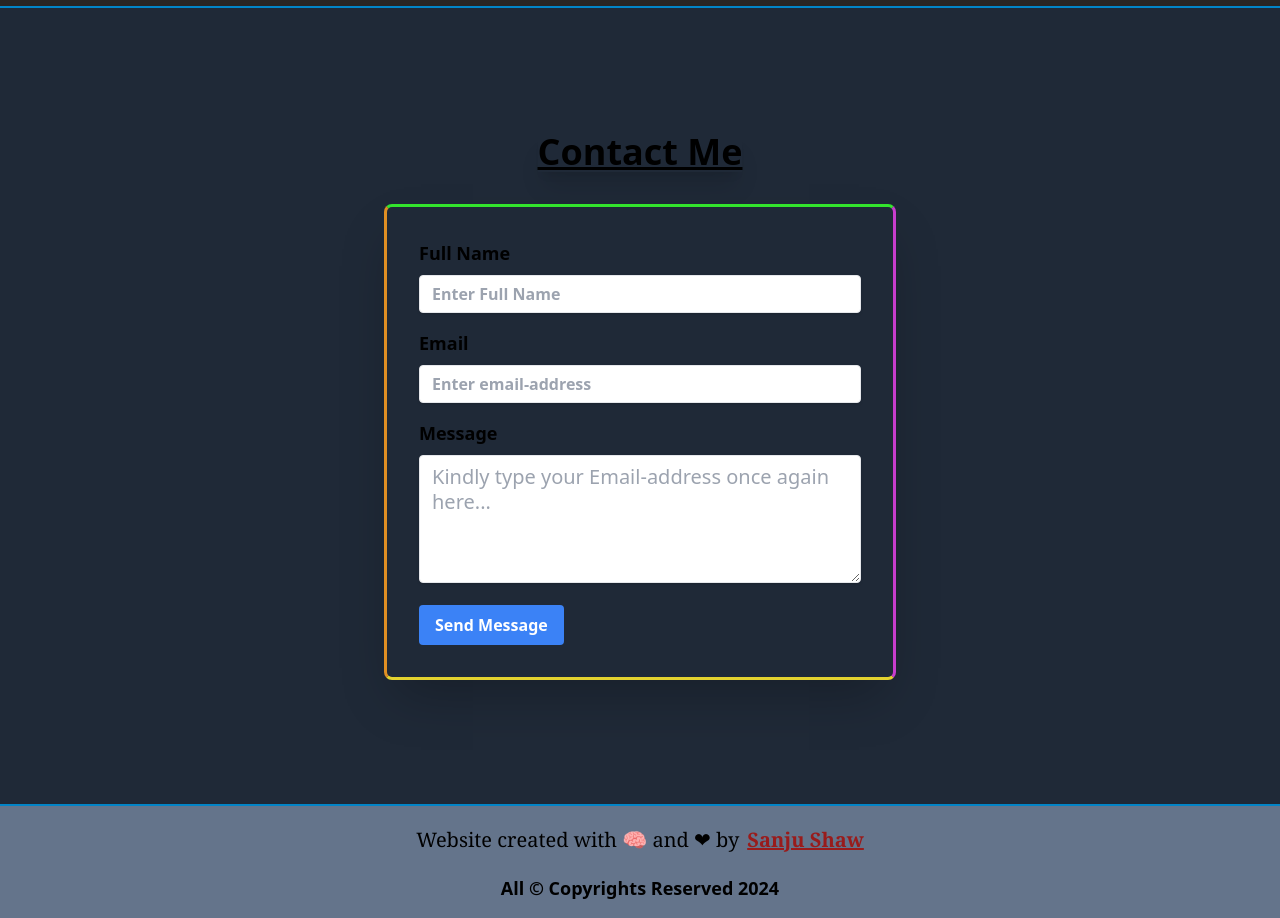
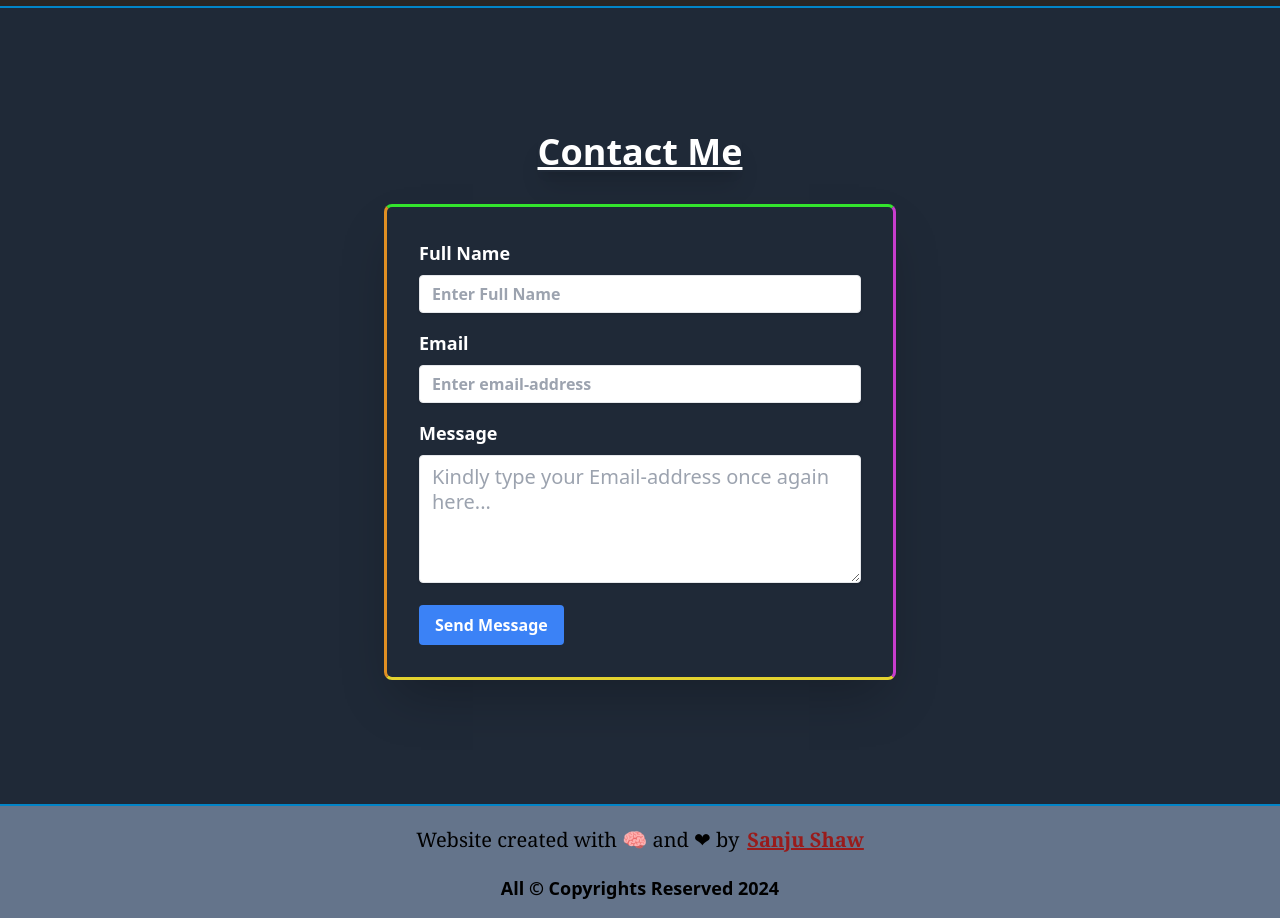
Before and after one commit to DeadpoolX7/portfolio, a React (Vite) app: page / in a window 1280 px wide. Shown: the part 2000-2918 px from the top of the page. Built offline with nearby package versions, Linux system fonts and the light colour scheme.

Commit message:
Update Contact.jsx
text-white changes

```diff
--- a/src/Components/Contact.jsx
+++ b/src/Components/Contact.jsx
@@ -42,10 +42,10 @@ const Contact = () => {
 
   return (
     <section id="Contact" className="min-h-screen bg-gray-800 flex flex-col items-center justify-center  border-sky-600 border-y-2">
-      <h1 className="text-4xl font-bold mb-8 underline shadow-xl">Contact Me</h1>
+      <h1 className="text-4xl text-white font-bold mb-8 underline shadow-xl">Contact Me</h1>
       <form onSubmit={sendEmail} className="w-full max-w-lg  p-8 rounded-lg shadow-2xl  animated-border">
         <div className="mb-4">
-          <label className="block text-lg font-bold mb-2" htmlFor="from_name">
+          <label className="block text-lg font-bold mb-2 text-white" htmlFor="from_name">
            Full Name
           </label>
           <input
@@ -60,7 +60,7 @@ const Contact = () => {
           />
         </div>
         <div className="mb-4">
-          <label className="block text-lg  font-bold mb-2" htmlFor="from_email">
+          <label className="block text-lg  font-bold mb-2 text-white" htmlFor="from_email">
             Email
           </label>
           <input
@@ -75,7 +75,7 @@ const Contact = () => {
           />
         </div>
         <div className="mb-4">
-          <label className="block text-lg font-bold mb-2" htmlFor="message">
+          <label className="block text-lg font-bold mb-2 text-white" htmlFor="message">
             Message
           </label>
           <textarea
```
